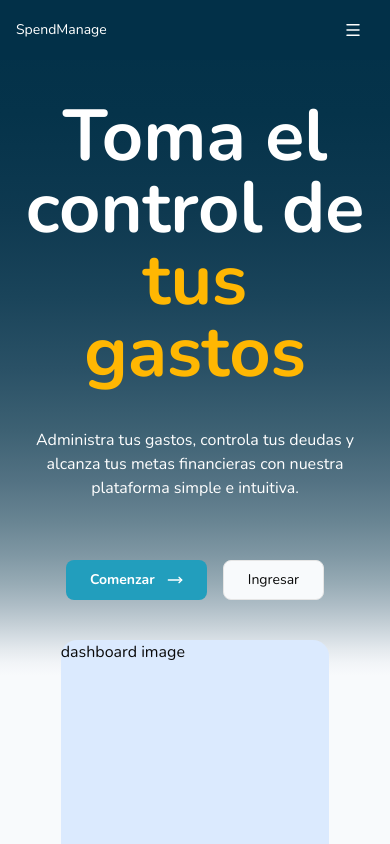
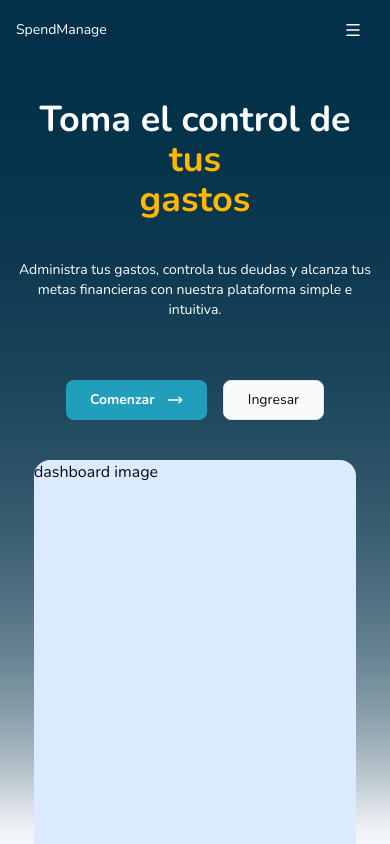
Before and after one commit to JahirMM/SpendManage, a Next.js app: page / in a window 390 px wide. Shown: the top 844 px of the page. Built offline with nearby package versions, Linux system fonts and the light colour scheme.

Commit message:
style(Hero): response

```diff
--- a/src/app/page.tsx
+++ b/src/app/page.tsx
@@ -9,7 +9,7 @@ export default function Home() {
         <Hero />
       </main>
       <div
-        className="absolute top-0 w-full h-[80%]"
+        className="absolute top-0 w-full h-[850px]"
         style={{ background: "var(--background-gradient)" }}
       >
       </div>
--- a/src/home/components/Hero.tsx
+++ b/src/home/components/Hero.tsx
@@ -4,13 +4,13 @@ import { MoveRight } from "lucide-react";
 function Hero() {
   return (
     <div className="flex flex-col items-center gap-10 pt-10">
-      <div className="font-bold text-center text-white text-7xl">
+      <div className="text-4xl font-bold text-center text-white sm:text-6xl xl:text-7xl">
         <p>
           Toma el control de <span className="text-secondary">tus</span>
         </p>
         <p className="text-secondary">gastos</p>
       </div>
-      <p className="max-w-xl text-base text-center text-white">
+      <p className="max-w-md text-sm text-center text-white xl:max-w-xl xl:text-base">
         Administra tus gastos, controla tus deudas y alcanza tus metas
         financieras con nuestra plataforma simple e intuitiva.
       </p>
@@ -29,7 +29,7 @@ function Hero() {
         </Button>
       </div>
 
-      <div className="w-[75%] h-[450px] bg-blue-100 rounded-2xl">
+      <div className="w-[90%] h-[450px] bg-blue-100 rounded-2xl xl:w-[75%]">
         dashboard image
       </div>
     </div>
```
